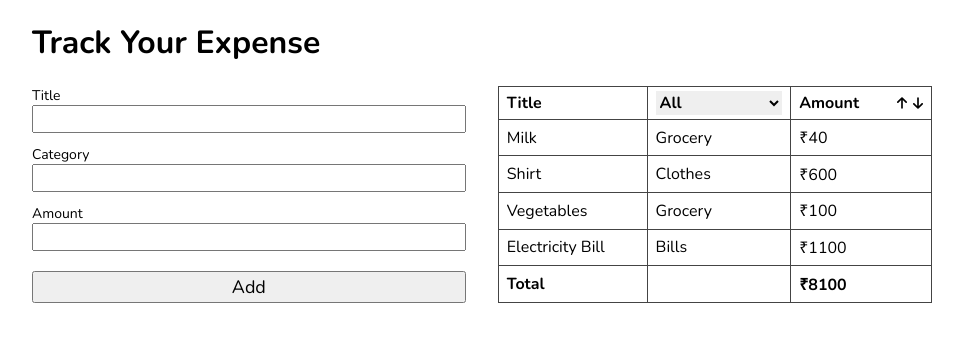
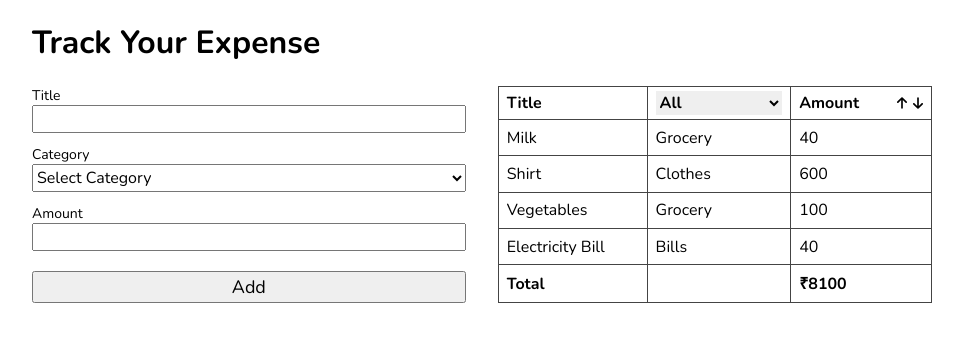
Before and after one commit to sarveshnathe/expenseTracker, a React (Vite) app: page / in a window 1280 px wide. Shown: the top 342 px of the page, without its empty margins (158-1121 px from the left). Built offline with nearby package versions, Linux system fonts and the light colour scheme.

Commit message:
Form Submission Updated

```diff
--- a/src/App.css
+++ b/src/App.css
@@ -86,6 +86,11 @@ main {
     font-family: inherit;
 }
 
+#category{
+    height: 28px;
+    font: inherit;
+}
+
 .add-btn {
     width: 100%;
     height: 32px;
@@ -114,6 +119,8 @@ main {
     background-color: #ddd;
 }
 
+
+
 @media (max-width: 900px) {
     body {
         margin-inline: 16px;
--- a/src/App.jsx
+++ b/src/App.jsx
@@ -1,20 +1,21 @@
-import React from "react";
-import './App.css'
+import React, { useState } from "react";
+import "./App.css";
 import ExpenseForm from "./components/ExpenseForm";
 import ExpenseTable from "./components/ExpenseTable";
+import ContextMenu from "./components/ContextMenu";
+import expenseData from "./expenseData";
 
 function App() {
+
+  const[expenses, setExpenses] = useState(expenseData)
   return (
     <>
       <main>
         <h1>Track Your Expense</h1>
         <div className="expense-tracker">
-        <ExpenseForm />
-        <ExpenseTable />
-          <div className="context-menu">
-            <div>Edit</div>
-            <div>Delete</div>
-          </div>
+          <ExpenseForm setExpenses={setExpenses} />
+          <ExpenseTable expenses={expenses} />
+          {/* <ContextMenu /> */}
         </div>
       </main>
     </>
--- /dev/null
+++ b/src/components/ContextMenu.jsx
@@ -0,0 +1,12 @@
+import React from "react";
+
+function ContextMenu() {
+  return (
+    <div className="context-menu">
+      <div>Edit</div>
+      <div>Delete</div>
+    </div>
+  );
+}
+
+export default ContextMenu;
--- a/src/components/ExpenseForm.jsx
+++ b/src/components/ExpenseForm.jsx
@@ -1,20 +1,48 @@
 import React from "react";
 
-function ExpenseForm() {
+function ExpenseForm({ setExpenses }) {
+  const handleSubmit = (e) => {
+    e.preventDefault();
+    //NOTE: The following line works but not efficient in frequent re-renders of your component
+    // setExpenses([...expenses, getFormData(e.target)]);
+    const expense = { ...getFormData(e.target), id: crypto.randomUUID() };
+    setExpenses((prevState) => [...prevState, expense]);
+
+    e.target.reset();
+  };
+
+  const getFormData = (form) => {
+    const formData = new FormData(form);
+    const data = {};
+    for (const [key, value] of formData.entries()) {
+      data[key] = value;
+    }
+    return data;
+  };
+
   return (
     <>
-      <form className="expense-form">
+      <form className="expense-form" onSubmit={handleSubmit}>
         <div className="input-container">
-          <label for="title">Title</label>
-          <input id="title" />
+          <label htmlFor="title">Title</label>
+          <input id="title" name="title" />
         </div>
         <div className="input-container">
-          <label for="category">Category</label>
-          <input id="category" />
+          <label htmlFor="category">Category</label>
+          <select id="category" name="category">
+            <option value="" hidden>
+              Select Category
+            </option>
+            <option value="grocery">Grocery</option>
+            <option value="clothes">Clothes</option>
+            <option value="bills">Bills</option>
+            <option value="education">Education</option>
+            <option value="medicine">Medicine</option>
+          </select>
         </div>
         <div className="input-container">
-          <label for="amount">Amount</label>
-          <input id="amount" />
+          <label htmlFor="amount">Amount</label>
+          <input id="amount" name="amount" />
         </div>
         <button className="add-btn">Add</button>
       </form>
--- a/src/components/ExpenseTable.jsx
+++ b/src/components/ExpenseTable.jsx
@@ -1,6 +1,6 @@
 import React from "react";
 
-function ExpenseTable() {
+function ExpenseTable({ expenses }) {
   return (
     <>
       <table className="expense-table">
@@ -43,26 +43,15 @@ function ExpenseTable() {
           </tr>
         </thead>
         <tbody>
-          <tr>
-            <td>Milk</td>
-            <td>Grocery</td>
-            <td>₹40</td>
-          </tr>
-          <tr>
-            <td>Shirt</td>
-            <td>Clothes</td>
-            <td>₹600</td>
-          </tr>
-          <tr>
-            <td>Vegetables</td>
-            <td>Grocery</td>
-            <td>₹100</td>
-          </tr>
-          <tr>
-            <td>Electricity Bill</td>
-            <td>Bills</td>
-            <td>₹1100</td>
-          </tr>
+          {expenses.map(({ id, title, category, amount }) => {
+            return (
+              <tr key={id}>
+                <td>{title}</td>
+                <td>{category}</td>
+                <td>{amount}</td>
+              </tr>
+            );
+          })}
           <tr>
             <th>Total</th>
             <th></th>
--- /dev/null
+++ b/src/expenseData.js
@@ -0,0 +1,26 @@
+export default [
+    {
+        id: crypto.randomUUID(),
+        title: 'Milk',
+        category: 'Grocery',
+        amount: 40,
+    },
+    {
+        id: crypto.randomUUID(),
+        title: 'Shirt',
+        category: 'Clothes',
+        amount: 600,
+    },
+    {
+        id: crypto.randomUUID(),
+        title: 'Vegetables',
+        category: 'Grocery',
+        amount: 100,
+    },
+    {
+        id: crypto.randomUUID(),
+        title: 'Electricity Bill',
+        category: 'Bills',
+        amount: 40,
+    },
+]
```
